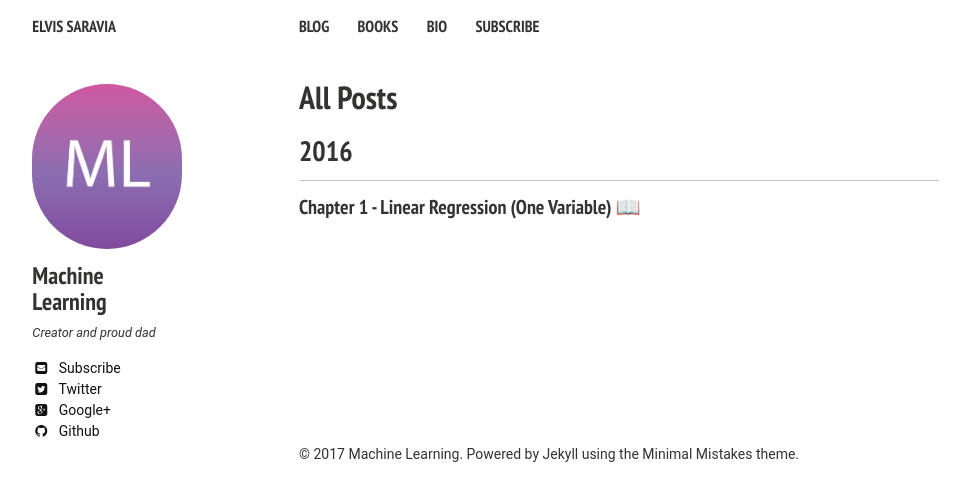
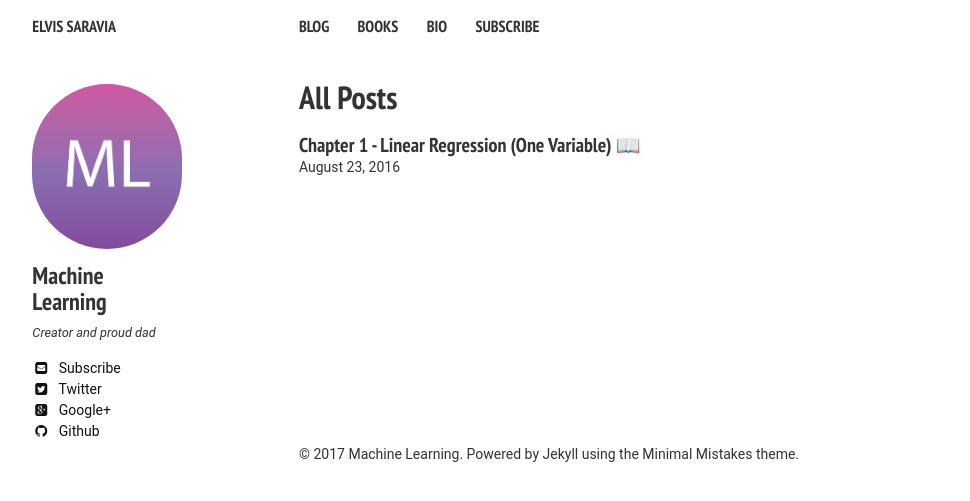
Before and after one commit to omarsar/friendly_machine_learning, a Jekyll site: the page built from posts/index.md, in a window 1280 px wide. Shown: the top 501 px of the page, without its empty margins (21-991 px from the left). Built offline with Jekyll 4.4.1, drawn with Linux system fonts in a browser that asks for light colours; nearby versions of some CDN libraries; emoji names are drawn with the system emoji font.

Commit message:
update date

```diff
--- a/_layouts/post-index.html
+++ b/_layouts/post-index.html
@@ -36,7 +36,7 @@
     <h1>{{ page.title }}</h1>
     {% for post in site.posts %}
     {% unless post.next %}
-      <h3>{{ post.date | date: '%Y' }}</h3>
+      <!--<h3>{{ post.date | date: '%Y' }}</h3>-->
       {% else %}
         {% capture year %}{{ post.date | date: '%Y' }}{% endcapture %}
         {% capture nyear %}{{ post.next.date | date: '%Y' }}{% endcapture %}
@@ -50,7 +50,7 @@
         {% else %}
           <h2><a href="{{ site.url }}{{ post.url }}" title="{{ post.title }}">{{ post.title }}</a></h2>
           <!--<p>{{ post.excerpt | strip_html | truncate: 160 }}</p>-->
-          <!--<p class="byline"> <time datetime="{{ post.date | date_to_xmlschema }}">{{ post.date | date: "%B %d, %Y" }}</time></p>-->
+          <p class="byline"> <time datetime="{{ post.date | date_to_xmlschema }}">{{ post.date | date: "%B %d, %Y" }}</time></p>
         {% endif %}
 
       </article>
```
